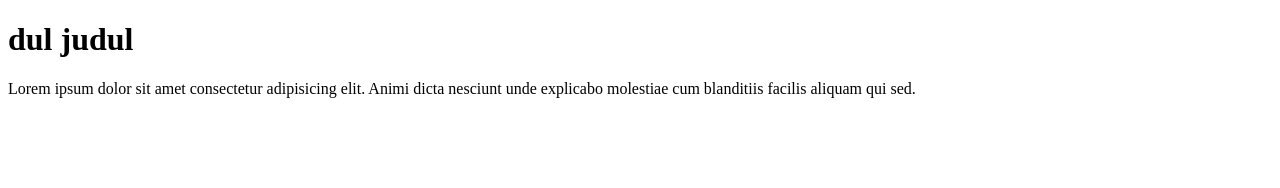
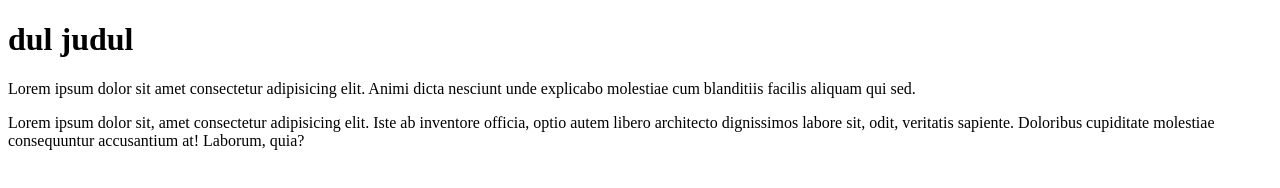
Before and after one commit to just-npc/test-git, a plain HTML site: page index.html in a window 1280 px wide. Drawn offline with Linux system fonts and the light colour scheme.

Commit message:
mit commit

```diff
--- a/index.html
+++ b/index.html
@@ -9,5 +9,9 @@
   <body>
     <h1>dul judul</h1>
     <p>Lorem ipsum dolor sit amet consectetur adipisicing elit. Animi dicta nesciunt unde explicabo molestiae cum blanditiis facilis aliquam qui sed.</p>
+    <p>
+      Lorem ipsum dolor sit, amet consectetur adipisicing elit. Iste ab inventore officia, optio autem libero architecto dignissimos labore sit, odit, veritatis sapiente. Doloribus cupiditate molestiae consequuntur accusantium at! Laborum,
+      quia?
+    </p>
   </body>
 </html>
```
